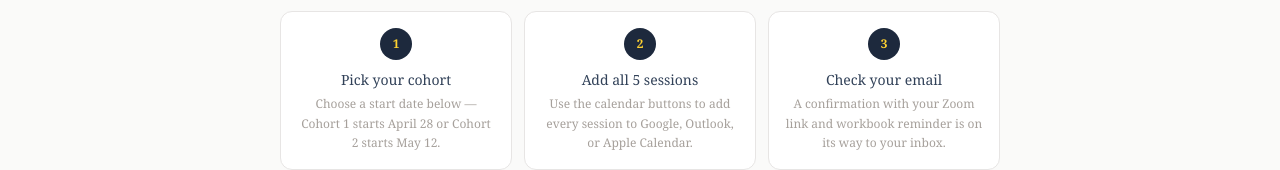
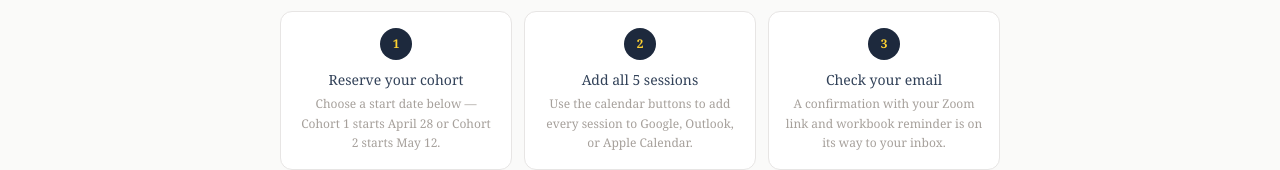
Before and after one commit to novalifejason-source/youarethegoal, a Next.js app: page /confirm/workshop in a window 1280 px wide. Shown: the part 365-535 px from the top of the page. Built offline with nearby package versions, Linux system fonts and the light colour scheme.

Commit message:
Step 1: Pick your cohort -> Reserve your cohort

```diff
--- a/app/confirm/workshop/page.tsx
+++ b/app/confirm/workshop/page.tsx
@@ -276,7 +276,7 @@ export default function WorkshopConfirmPage() {
         <SectionLabel>What happens next</SectionLabel>
         <div className="grid grid-cols-1 sm:grid-cols-3 gap-3 mb-10">
           {[
-            { n: 1, title: 'Pick your cohort', desc: 'Choose a start date below — Cohort 1 starts April 28 or Cohort 2 starts May 12.' },
+            { n: 1, title: 'Reserve your cohort', desc: 'Choose a start date below — Cohort 1 starts April 28 or Cohort 2 starts May 12.' },
             { n: 2, title: 'Add all 5 sessions', desc: 'Use the calendar buttons to add every session to Google, Outlook, or Apple Calendar.' },
             { n: 3, title: 'Check your email', desc: 'A confirmation with your Zoom link and workbook reminder is on its way to your inbox.' },
           ].map(({ n, title, desc }) => (
```
